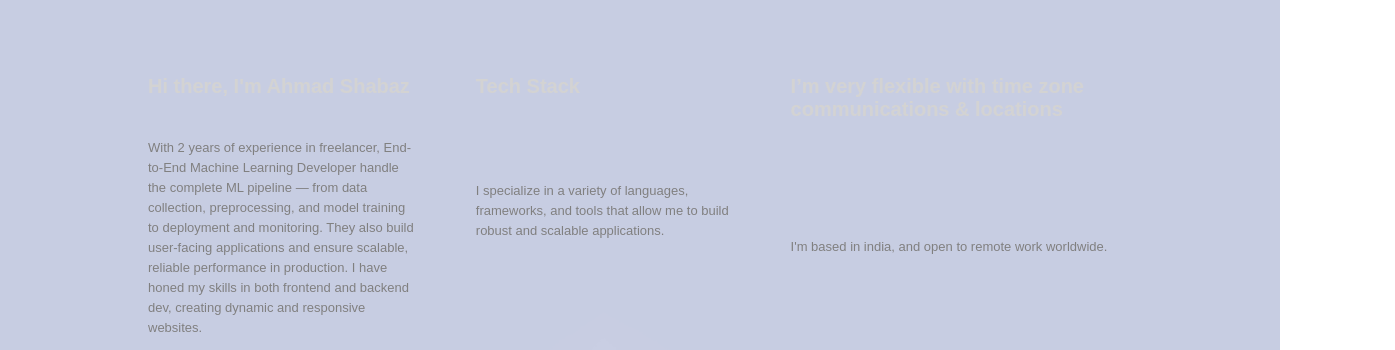
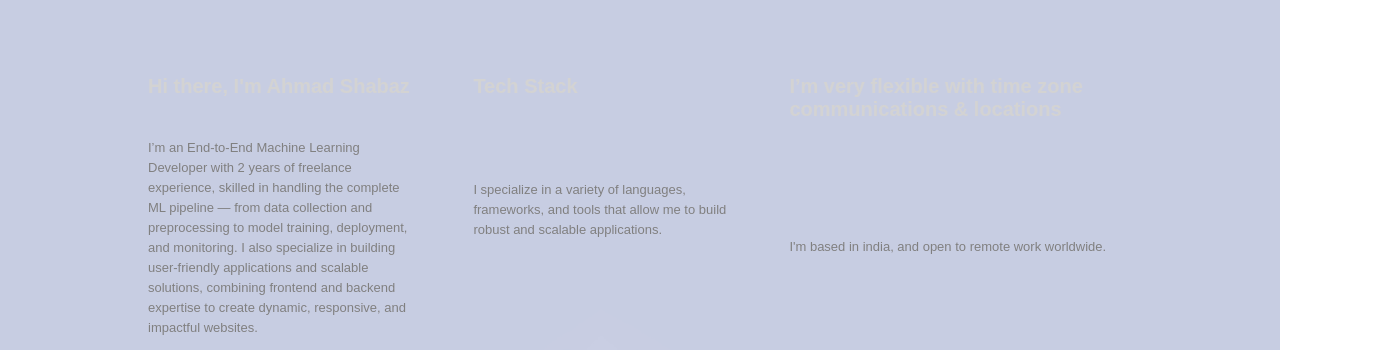
Before and after one commit to autobot991/Ahmad-Shabaz-Portofolio, a plain HTML site: page index.html in a window 1280 px wide. Shown: the part 1220-1570 px from the top of the page, 1395 px wide, since content can reach past the window. Drawn offline with nearby package versions, Linux system fonts and the light colour scheme.

Commit message:
Update portfolio content and design

```diff
--- a/index.html
+++ b/index.html
@@ -97,7 +97,11 @@ I build smart systems that solve complex problems through AI-powered projects, f
       <div class="info-cards">
         <div class="card">
           <h1>Hi there, I'm Ahmad Shabaz</h1>
-          <p>With 2 years of experience in freelancer, End-to-End Machine Learning Developer handle the complete ML pipeline — from data collection, preprocessing, and model training to deployment and monitoring. They also build user-facing applications and ensure scalable, reliable performance in production. I have honed my skills in both frontend and backend dev, creating dynamic and responsive websites.</p>
+          <p>I’m an End-to-End Machine Learning Developer with 2 years of freelance experience,
+        skilled in handling the complete ML pipeline — from data collection and preprocessing
+        to model training, deployment, and monitoring.
+        I also specialize in building user-friendly applications and scalable solutions,
+        combining frontend and backend expertise to create dynamic, responsive, and impactful websites.</p>
           <img src="images/grid1.png" alt="" />
         </div>
 
```
